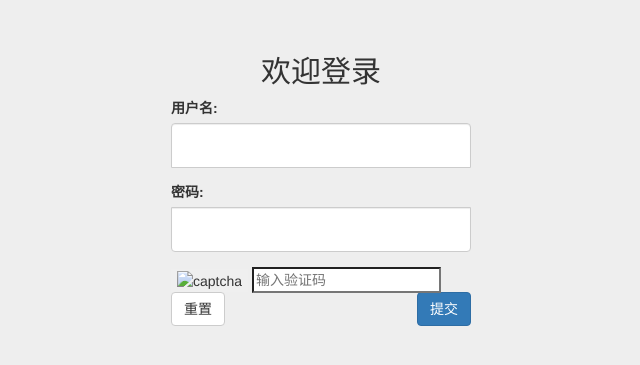
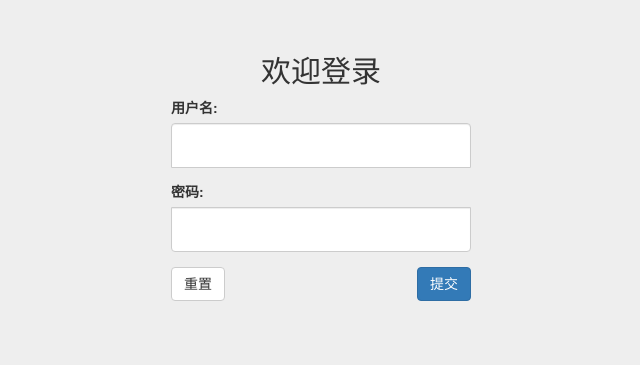
Before and after one commit to a550461053/my-bbs, a Django app: template templates/myuser/login.html in a window 1280 px wide. Shown: the part 52-417 px from the top of the page, without its empty margins (319-959 px from the left). Run offline with Django 3.2, Linux system fonts and the light colour scheme; the template is opened without the code that fills it: values that come from a table or form of the project are taken from there, others are empty; some libraries are stand-ins or nearby versions.

Commit message:
暂时修复图片验证码

```diff
--- a/myDjango/settings.py
+++ b/myDjango/settings.py
@@ -25,7 +25,7 @@ SECRET_KEY = 'jxcbwn%ac-zj#coucv#k4rfj6-!h44m9@o2l5r1-uv*83%jci0'
 # SECURITY WARNING: don't run with debug turned on in production!
 DEBUG = True
 
-ALLOWED_HOSTS = []
+ALLOWED_HOSTS = ['*']
 
 
 # Application definition
--- a/requirements.txt
+++ b/requirements.txt
@@ -1,2 +1,3 @@
 Django==2.1.4
 django_recaptcha==1.4.0
+django-simple-captcha
--- a/templates/myuser/login.html
+++ b/templates/myuser/login.html
@@ -44,16 +44,17 @@
 {#                  {{ login_form.captcha.label_tag }}#}
 {#                  {{ login_form.captcha }}#}
 {#              </div>#}
-          <div class="field">
-              <div class="ui left img input">
-                  <button href="javascript:;" id='js-captcha-refresh'  class='ui icon mybutton' >
+
+{#          <div class="field">#}
+{#              <div class="ui left img input">#}
+{#                  <button href="javascript:;" id='js-captcha-refresh'  class='ui icon mybutton' >#}
 {#                      <i class="refresh icon green"></i>#}
 {#<input id='js-captcha-refresh' class="captcha" alt="captcha" name="submit" type="image" src="{{ image_url}}" />#}
-                    <img src="{{ image_url }}" alt="captcha" class="captcha">
-                  </button>
-                  <input autocomplete="off" id="id_captcha_1" name="captcha_1" type="text" placeholder="输入验证码">                    <input id="id_reg_captcha_0" name="captcha_0" type="hidden" value="{{ hashkey }}">
-              </div>
-          </div>
+{#                    <img src="{{ image_url }}" alt="captcha" class="captcha">#}
+{#                  </button>#}
+{#                  <input autocomplete="off" id="id_captcha_1" name="captcha_1" type="text" placeholder="输入验证码">                    <input id="id_reg_captcha_0" name="captcha_0" type="hidden" value="{{ hashkey }}">#}
+{#              </div>#}
+{#          </div>#}
 
 
 {#              {{ login_form }}#}
```
